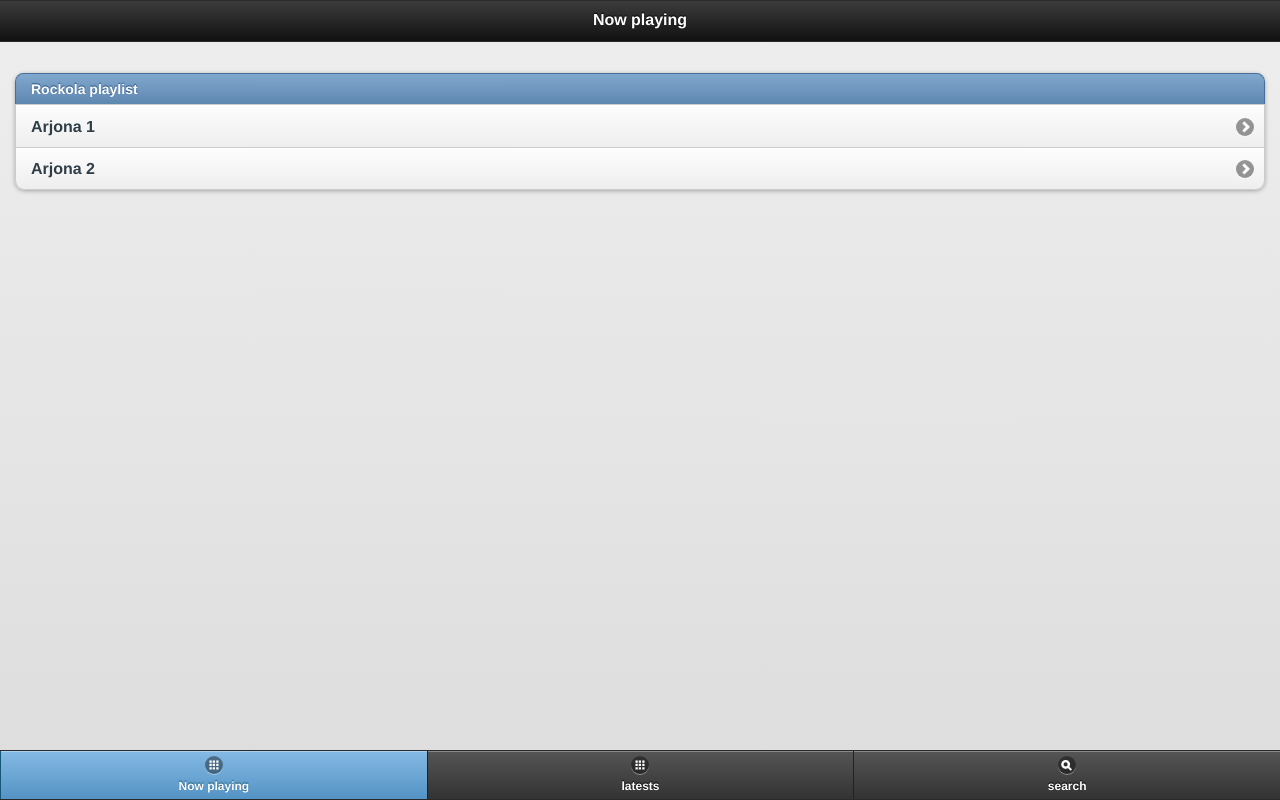
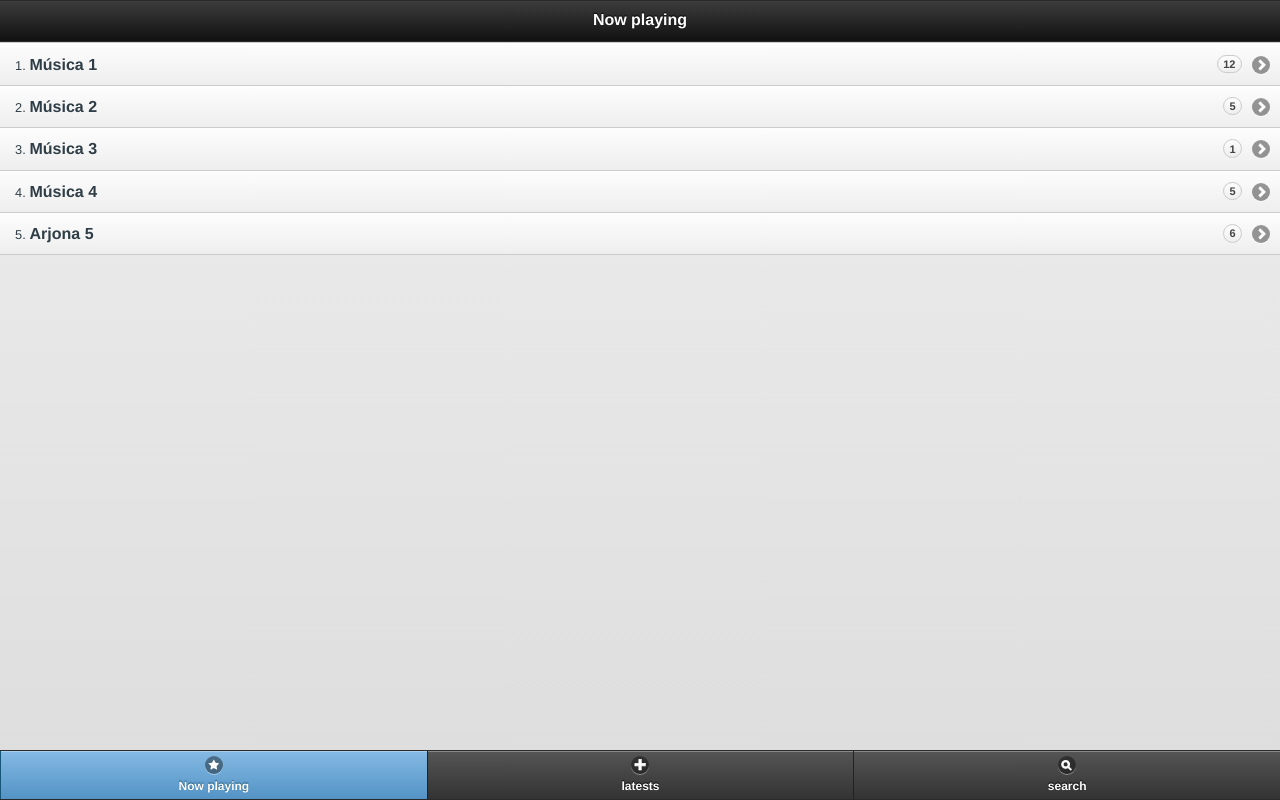
Before and after one commit to PyCamp/Rockola, a Flask app: page / in a window 1280 px wide. Run offline with Flask 2, Linux system fonts and the light colour scheme; some libraries are stand-ins or nearby versions.

Commit message:
ui changes

```diff
--- a/templates/index.html
+++ b/templates/index.html
@@ -9,31 +9,32 @@
     <script src="/static/jquerymobile/jquery.mobile-1.0.1.min.js"></script>
 </head>
 <body>
+    <!-- PAGE Now playing -->
     <div data-role="page" id="nowplaying">
         <div data-role="header">
             <h1 data-role="title">Now playing</h1>
         </div>
         <div data-role="content">
-		<div class="content-primary">
-			<nav>
-				<ul data-role="listview" data-inset="true" data-theme="c" data-dividertheme="b">
-					<li data-role="list-divider">Rockola playlist</li>
-					<li><a href="docs/pages/index.html">Arjona 1</a></li>
-					<li><a href="docs/api/themes.html">Arjona 2</a></li>
-				</ul>
-			</nav>
-		</div>
+            <ol data-role="listview">
+                <li><a href="#">Música 1 <span class="ui-li-count">12</span></a></li>
+                <li><a href="#">Música 2 <span class="ui-li-count">5</span></a></li>
+                <li><a href="#">Música 3 <span class="ui-li-count">1</span></a></li>
+                <li><a href="#">Música 4 <span class="ui-li-count">5</span></a></li>
+                <li><a href="#">Arjona 5 <span class="ui-li-count">6</span></a></li>
+            </ol>
         </div>
         <div data-id="footer" data-position="fixed" data-role="footer">
             <div data-role="navbar">
                 <ul>
-        <li><a data-icon="grid" class="ui-btn-active" href="#nowplaying">Now playing</a></li>
-        <li><a data-icon="grid" href="#latests">latests</a></li>
+                    <li><a data-icon="star" class="ui-btn-active" href="#nowplaying">Now playing</a></li>
+                    <li><a data-icon="plus" href="#latests">latests</a></li>
                     <li><a data-icon="search" href="#search">search</a></li>
                 </ul>
             </div>
         </div>
     </div>
+    <!-- /PAGES Now Playing -->
+    <!-- PAGE Latests -->
     <div data-role="page" id="latests" >
         <div data-role="header">
             <h1 data-role="title">Latests</h1>
@@ -44,37 +45,39 @@
         <div data-id="footer" data-position="fixed" data-role="footer">
             <div data-role="navbar">
                 <ul>
-        <li><a data-icon="grid" href="#nowplaying">Now playing</a></li>
-        <li><a data-icon="grid" href="#latests" class="ui-btn-active">latests</a></li>
+                    <li><a data-icon="star" href="#nowplaying">Now playing</a></li>
+                    <li><a data-icon="plus" class="ui-btn-active" href="#latests">latests</a></li>
                     <li><a data-icon="search" href="#search">search</a></li>
                 </ul>
             </div>
         </div>
     </div>
+    <!-- /PAGE Latests -->
+    <!-- PAGE Search -->
     <div data-role="page" id="search">
         <div data-role="header">
             <h1 data-role="title">Search</h1>
         </div>
         <div data-role="content">
-		<div class="content-primary">
-			<nav>
-				<ul data-role="listview" data-inset="true" data-filter="true" data-placeholder="Filter track" data-dividertheme="b">
-					<li data-role="list-divider">Search</li>
-					<li><a href="docs/pages/index.html">Arjona 1</a></li>
-					<li><a href="docs/api/themes.html">Arjona 2</a></li>
+            <ul data-role="listview" data-filter="true">
+                <li data-role="list-divider">A</li>
+                <li><a href="#">Arjona 1</a></li>
+                <li><a href="#">Arjona 2</a></li>
+                <li data-role="list-divider">B</li>
+                <li><a href="#">Beatriz</a></li>
+                <li><a href="#">Bobo</a></li>
             </ul>
-			</nav>
-		</div>
         </div>
         <div data-id="footer" data-position="fixed" data-role="footer">
             <div data-role="navbar">
                 <ul>
-        <li><a data-icon="grid" href="#nowplaying">Now playing</a></li>
-        <li><a data-icon="grid" href="#latests">latests</a></li>
-        <li><a data-icon="search" href="#search" class="ui-btn-active">search</a></li>
+                    <li><a data-icon="star" href="#nowplaying">Now playing</a></li>
+                    <li><a data-icon="plus" href="#latests">latests</a></li>
+                    <li><a data-icon="search" class="ui-btn-active" href="#search">search</a></li>
                 </ul>
             </div>
         </div>
     </div>
+    <!-- /PAGE Search -->
 </body>
 </html>
```
Lines whose indentation alone changed are shown as unchanged.
